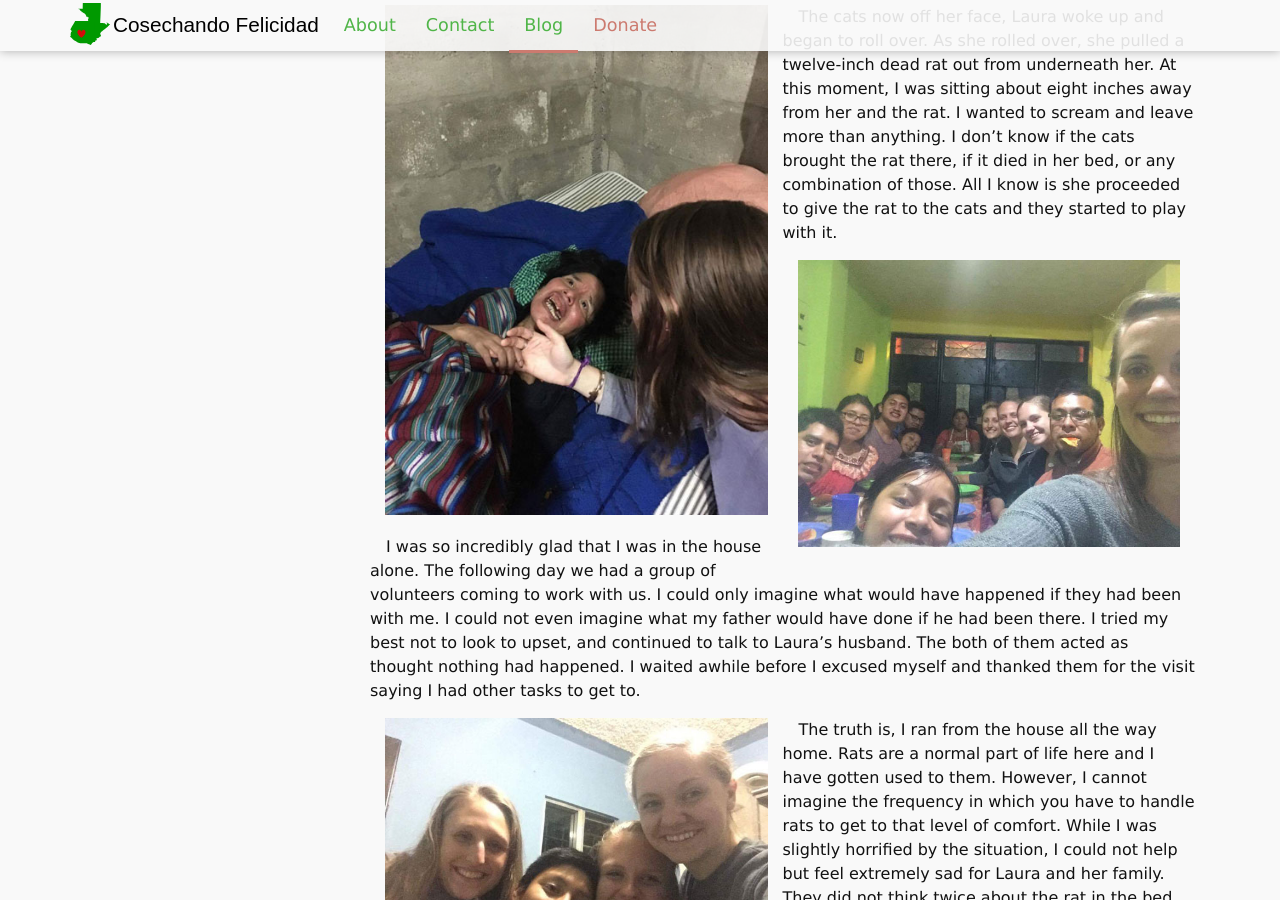
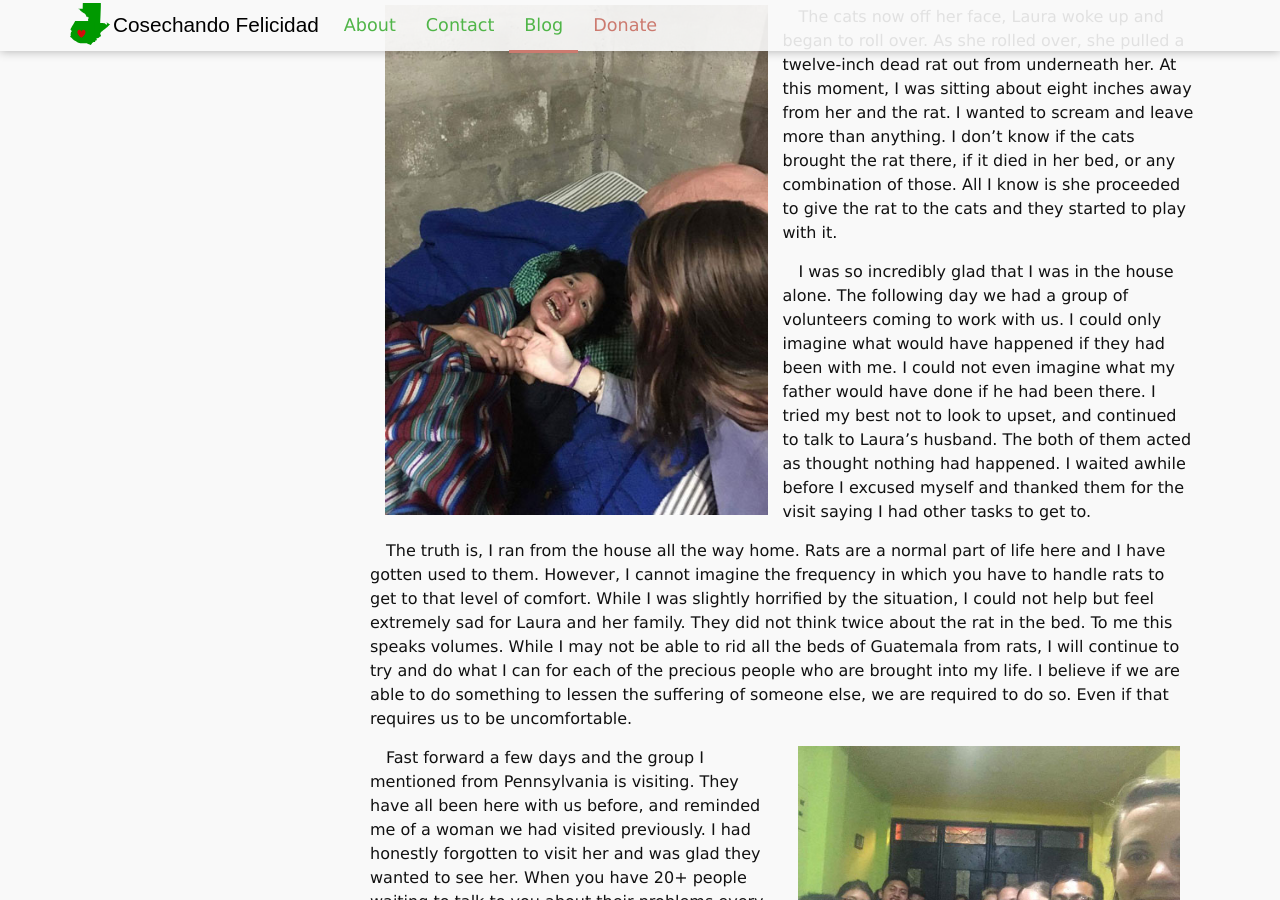
Before and after one commit to harvestinghappiness/harvestinghappiness.github.io, a Jekyll site: the page built from _posts/2017-07-10-What-A-Privilege-To-Serve.md, in a window 1280 px wide and 900 px high, scrolled down 755 px. Built offline with Jekyll 4.4.1, drawn with Linux system fonts in a browser that asks for light colours; comment, search, counter and statistics services are not loaded.

Commit message:
Update 2017-07-10-What-A-Privilege-To-Serve.md

```diff
--- a/_posts/2017-07-10-What-A-Privilege-To-Serve.md
+++ b/_posts/2017-07-10-What-A-Privilege-To-Serve.md
@@ -18,20 +18,20 @@
 
 The cats now off her face, Laura woke up and began to roll over.  As she rolled over, she pulled a twelve-inch dead rat out from underneath her. At this moment, I was sitting about eight inches away from her and the rat. I wanted to scream and leave more than anything. I don’t know if the cats brought the rat there, if it died in her bed, or any combination of those. All I know is she proceeded to give the rat to the cats and they started to play with it.
 
-{% include figure.html src="blog-7-10-17/pic3.jpg" size="half" side="right" alt="Santa Maria" %}
-
 I was so incredibly glad that I was in the house alone. The following day we had a group of volunteers coming to work with us. I could only imagine what would have happened if they had been with me. I could not even imagine what my father would have done if he had been there. I tried my best not to look to upset, and continued to talk to Laura’s husband. The both of them acted as thought nothing had happened. I waited awhile before I excused myself and thanked them for the visit saying I had other tasks to get to.
-
-{% include figure.html src="blog-7-10-17/pic4.jpg" size="half" side="left" alt="Santa Maria" %}
 
 The truth is, I ran from the house all the way home. Rats are a normal part of life here and I have gotten used to them. However, I cannot imagine the frequency in which you have to handle rats to get to that level of comfort. While I was slightly horrified by the situation, I could not help but feel extremely sad for Laura and her family. They did not think twice about the rat in the bed. To me this speaks volumes. While I may not be able to rid all the beds of Guatemala from rats, I will continue to try and do what I can for each of the precious people who are brought into my life. I believe if we are able to do something to lessen the suffering of someone else, we are required to do so. Even if that requires us to be uncomfortable.
 
+{% include figure.html src="blog-7-10-17/pic3.jpg" size="half" side="right" alt="Santa Maria" %}
+
 Fast forward a few days and the group I mentioned from Pennsylvania is visiting. They have all been here with us before, and reminded me of a woman we had visited previously. I had honestly forgotten to visit her and was glad they wanted to see her. When you have 20+ people waiting to talk to you about their problems every night, it is unfortunately easy to let a couple accidentally slip through the cracks. The woman we were going to visit had been in bed for 13 years. At the age of 25 she had a series of strokes that left the left side of her body totally crippled. She is unable to move her hand from her chest and her legs are twisted behind her. She has lost all ability to speak and communicate. She lays in her bed crying and yelling. She now requires diapers and is totally reliant on her care giver. Her sister is supposed to be taking care of her, but unfortunately is not attentive.
 
-{% include figure.html src="blog-7-10-17/pic5.jpg" size="half" side="right" alt="Santa Maria" %}
+{% include figure.html src="blog-7-10-17/pic4.jpg" size="half" side="left" alt="Santa Maria" %}
 
 Once when we went to visit the woman we asked if they bathed her and they said yes, but the last time was two months ago. She has bed sores and has only gotten more crippled from being left in bed for 13 years. It is heart wrenching, I know. Unfortunately, the worst is only yet to come. This woman’s mind is 100% intact. She is a prisoner in her own body. We walked into her bedroom and she began to cry with excitement that someone was there to visit. I knelt by her bedside and she held my hand. The only way she can communicate is by touching hands. I explained to her that we brought her some chocolate ensure so she would have something else to drink besides coffee. She began to repeatedly tap my hand with excitement. I talked with her for a while and she tapped my hand in different ways to respond. At one point, I told her I knew she could understand me even though she couldn’t respond, and that was ok. I would be there anyways.
 
 She began to cry and tap my hand a thousand times. I think this was the first time in her life that anyone had admitted this to her. The group I was with had the idea that we could come back and pamper the woman a little and I absolutely loved it. We are going to return the following week to wash her hair, brush it for the first time in months or years, wash her hands and face, cut her nails, and paint them. She uses her hand to communicate so we want to take care of them for her. It is so incredibly humbling to spend time with her once again and see her vulnerable state. If you ask people in the US what their worst fear is, they often respond being trapped in their own bodies. They answer knowing that the possibility of it actually happening is slim to nothing. That is the reality of this woman.
 
+{% include figure.html src="blog-7-10-17/pic5.jpg" size="half" side="right" alt="Santa Maria" %}
+
 What a beautiful privilege it is to serve. That is what it truly is- a privilege. Not everyone will have the opportunity to meet these amazing people. Not everyone will have the chance to feel what is like to have your heart broken, and somehow filled simultaneously. Not everyone will be present for those incredible moments when suffering and hope collide. We are blessed.
```
